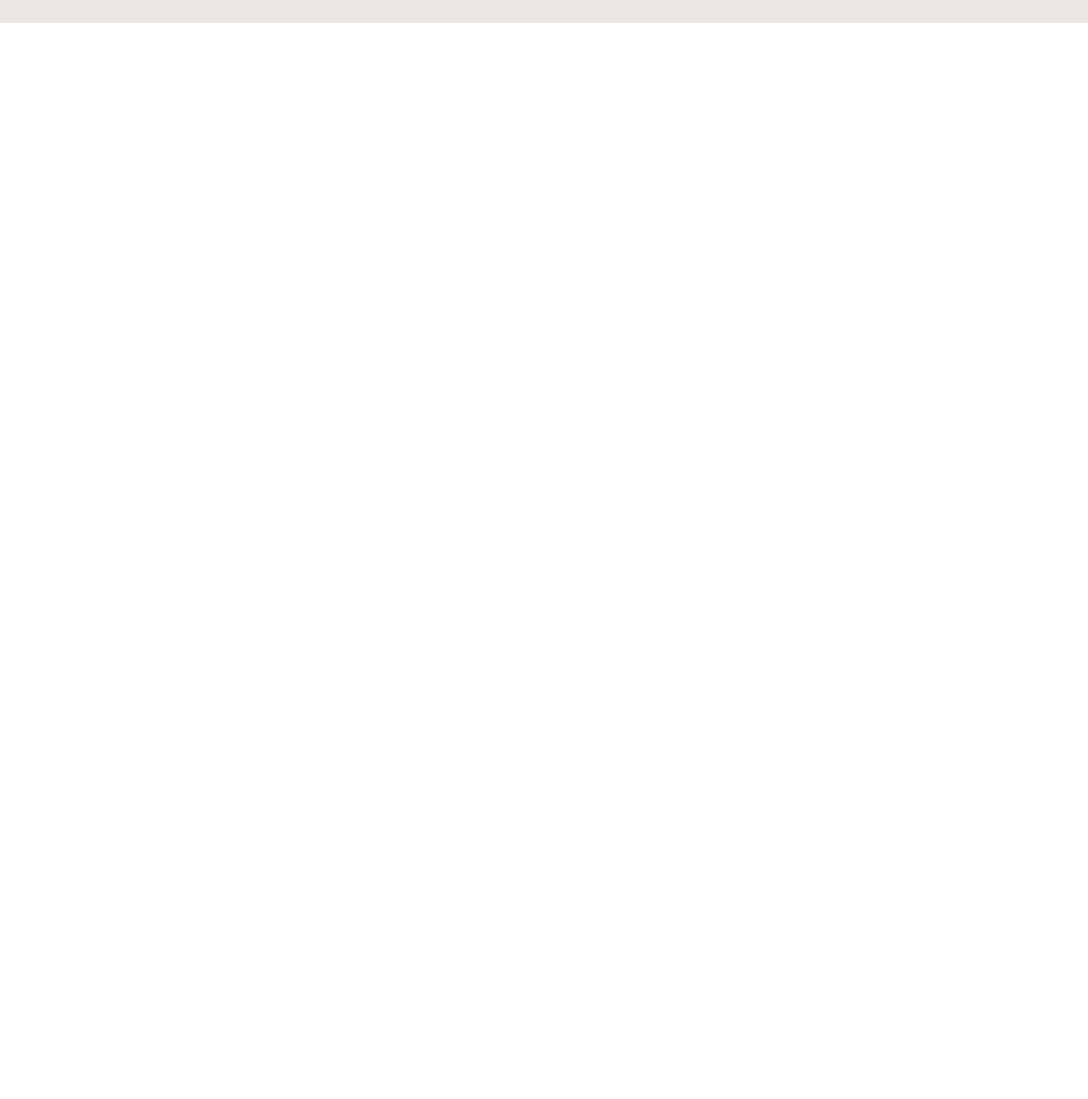
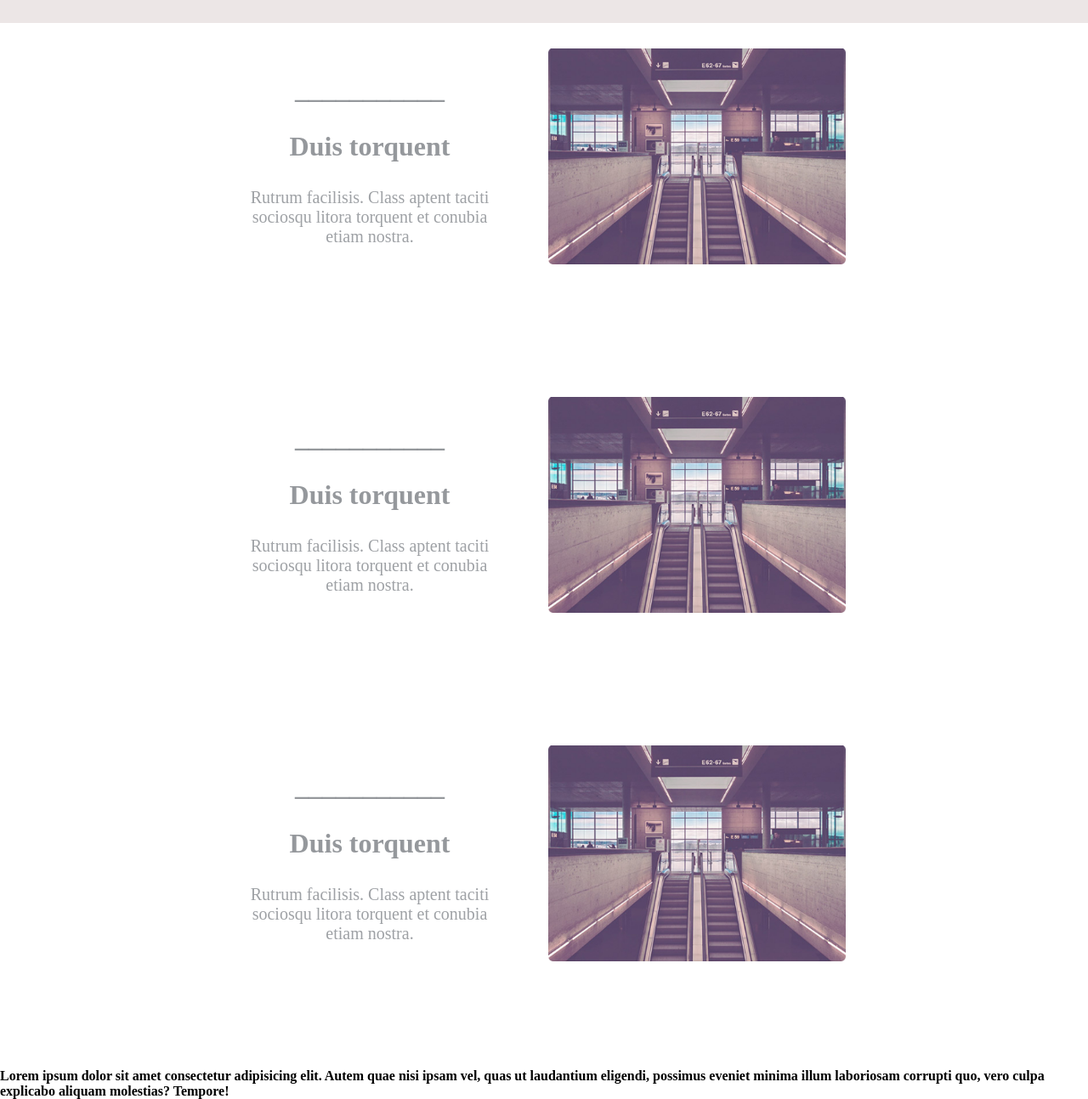
Before and after one commit to nadershakshak/First-Project-, a plain HTML site: page index.html in a window 1280 px wide. Shown: the part 1350-2643 px from the top of the page at 85% size. Before the commit the page ends 1377 px from the top, so only its background shows below. Drawn offline with Linux system fonts and the light colour scheme.

Commit message:
add update

```diff
--- a/index.html
+++ b/index.html
@@ -14,7 +14,7 @@
             <header class="header"><div class="iconPhoto"><i style="font-size:24px" class="fa">&#xf039;</i></div></header>
         </div>
         <div class="divReflex">
-            <div class="divReflexImg"> <img src="/img/img1.jpg"></div>
+            <div class="divReflexImg"> <img src="/images/img1.jpg"></div>
             <div class="divReflexTitle"><h1>Reflex</h1><p>Lorem ipsum dolor sit amet consectetur adipisicing elit. Sit,
                 ullam commodi illum quae eum cumque necessitatibus magni, quidem laborum dolore.
             </p>
@@ -40,6 +40,38 @@
             <h1>Duis torquent</h1>
             <p>Rutrum facilisis. Class aptent taciti sociosqu litora torquent et conubia etiam nostra.</p>
         </div>
+        <div class = "bodyFourthDiv">
+            <div class = "contanBodyFourthDiv">
+                <h1>___________</h1>
+                <h1>Duis torquent</h1>
+                <p>Rutrum facilisis. Class aptent taciti sociosqu litora torquent et conubia etiam nostra.</p>
+            </div>
+            <div class = "bodyFourthDivImg"><img src = "images/pic1.PNG"></div>
+        </div>
+        <div class = "bodyFourthDiv bodyFourthDiv1">
+            <div class = "contanBodyFourthDiv ">
+                <h1>___________</h1>
+                <h1>Duis torquent</h1>
+                <p>Rutrum facilisis. Class aptent taciti sociosqu litora torquent et conubia etiam nostra.</p>
+            </div>
+            <div class = "bodyFourthDivImg"><img src = "images/pic1.PNG"></div>
+        </div>
+        <div class = "bodyFourthDiv">
+            <div class = "contanBodyFourthDiv">
+                <h1>___________</h1>
+                <h1>Duis torquent</h1>
+                <p>Rutrum facilisis. Class aptent taciti sociosqu litora torquent et conubia etiam nostra.</p>
+            </div>
+            <div class = "bodyFourthDivImg"><img src = "images/pic1.PNG"></div>
+        </div>
+
+        <div class = "bodyFiveDivImg">
+            <div class = ""><h4>Lorem ipsum dolor sit amet consectetur adipisicing elit. Autem quae nisi ipsam vel, quas ut laudantium eligendi, possimus eveniet minima illum laboriosam corrupti quo, vero culpa explicabo aliquam molestias? Tempore!</h4></div>
+            <div ></div>
+        </div>
+
     </div>
+
+</div>
 </body>
 </html>
--- a/style.css
+++ b/style.css
@@ -188,3 +188,60 @@ header{
     padding-top: 30px;
     color: #9ea1a5;
   }
+  .bodyFourthDiv{
+    display: flex;
+    flex-wrap: wrap;
+    justify-content: center;
+  }
+  .contanBodyFourthDiv{
+    /* float: left; */
+    width: 300px;
+    padding: 30px;
+  }
+
+  .contanBodyFourthDiv h1 {
+    padding-top: 30px;
+    color: #83878bda;
+    text-align: center;
+  }
+  .contanBodyFourthDiv p {
+    font-size: 20px;
+    display: flex;
+    justify-content: center;
+    text-align: center;
+    /* max-width: 200px; */
+    padding-top: 30px;
+    color: #9ea1a5;
+  }
+  .bodyFourthDivImg{
+    padding: 30px;
+    height: 350px;
+    width: 350px;
+  }
+  .bodyFourthDivImg img{
+    max-width:100%;
+    max-height:100%;
+  }
+  .contanBodyFivehDiv{
+    padding: 30px;
+    display: flex;
+    flex-wrap: wrap;
+    justify-content: center;
+    height: 350px;
+  }
+  .contanBodyFivehDiv h1 {
+    padding-top: 30px;
+    color: #83878bda;
+    text-align: center;
+  }
+  .contanBodyFivehDiv p {
+    padding: 30px;
+    display: flex;
+    flex-wrap: wrap;
+    justify-content: center;
+  }
+  .bodyFiveDiv{
+    padding: 30px;
+    height: 300px;
+    width: 300px;
+  }
```
Also changed, not shown: images/city.jfif (added), images/pic1.PNG (added), images/pic2.PNG (added), images/pic3.PNG (added), 4 other files.
